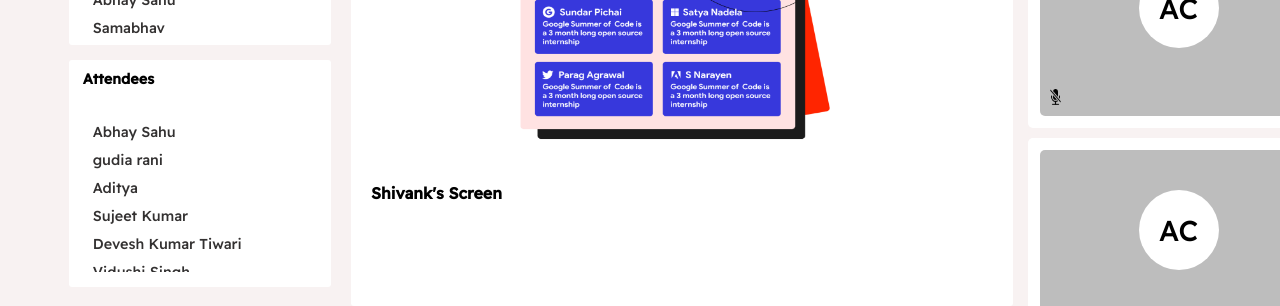
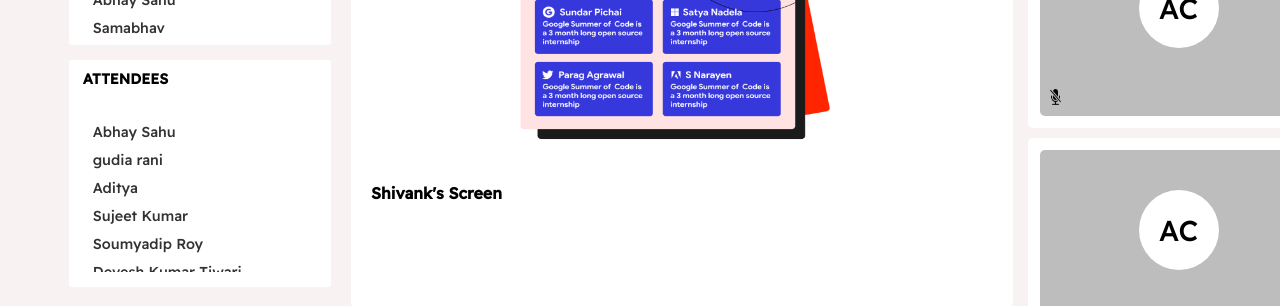
Before and after one commit to nasablackberry/Hacktoberfest_2022, a plain HTML site: page Oss_shivank_singh/index.html in a window 1280 px wide. Shown: the part 388-694 px from the top of the page. Drawn offline with Linux system fonts and the light colour scheme; a web font is replaced by a local one.

Commit message:
Update index.html

```diff
--- a/Oss_shivank_singh/index.html
+++ b/Oss_shivank_singh/index.html
@@ -47,7 +47,7 @@
                                 <li>AKHIL</li>
                                 <li>Devesh kumar Tiwari</li>
                                 <li>Sonali singh</li>
-                                <li>Soumyadeep Roy</li>
+                                <li>Soumyadip Roy</li>
                                 <li>Abhinab Pratap Singh Chauhan</li>
                                 <li>Vidushi Singh</li>
                             </ul>
@@ -55,7 +55,7 @@
                     </div>
                     <div class="attendence">
                         <div class="heading">
-                            <p>Attendees</p>
+                            <p>ATTENDEES</p>
                         </div>
                         <div class="scroll">
                             <ul>
@@ -63,7 +63,7 @@
                                 <li>gudia rani</li>
                                 <li>Aditya </li>
                                 <li>Sujeet Kumar</li>
-
+                                <li>Soumyadip Roy</li>
                                 <li>Devesh Kumar Tiwari</li>
                                 <li>Vidushi Singh</li>
                                 <li>Abhinab Pratap Singh Chauhan</li>
@@ -219,6 +219,5 @@
 
 
 
-
 </body>
 </html>
```
